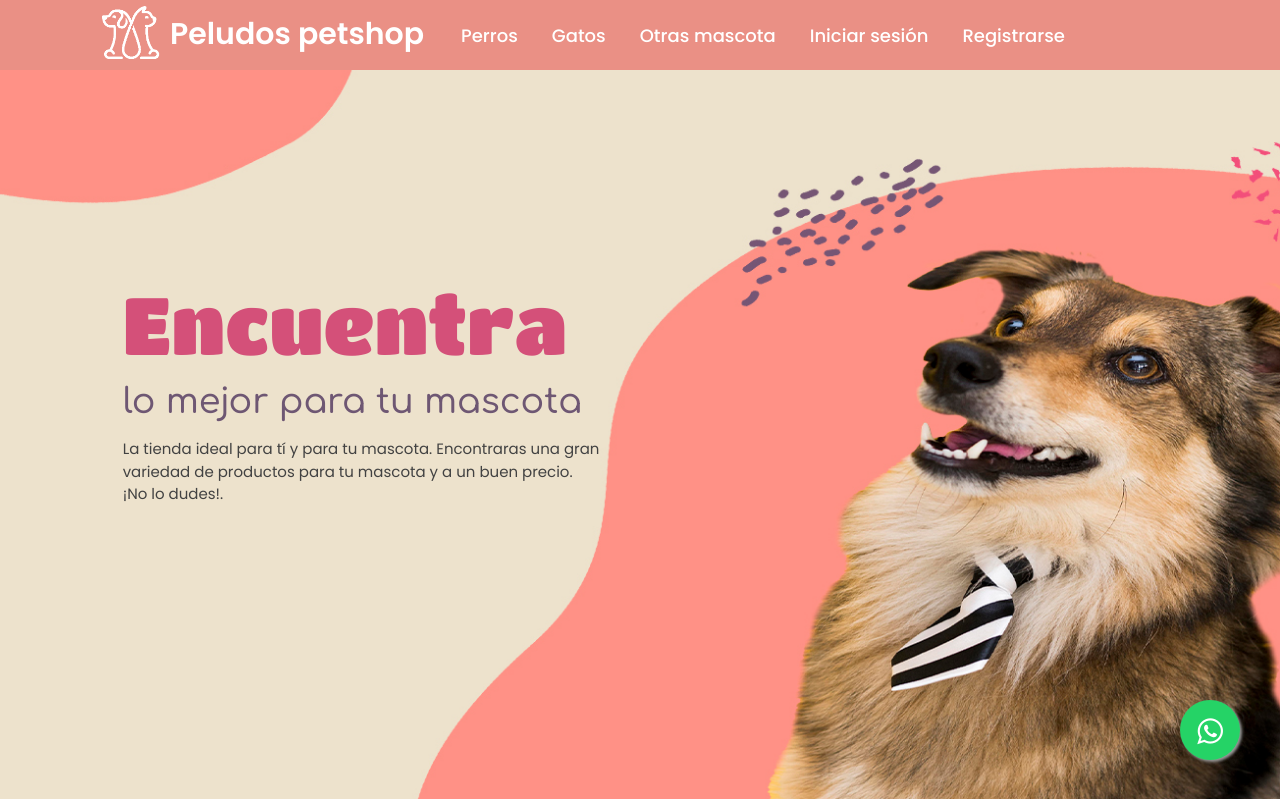
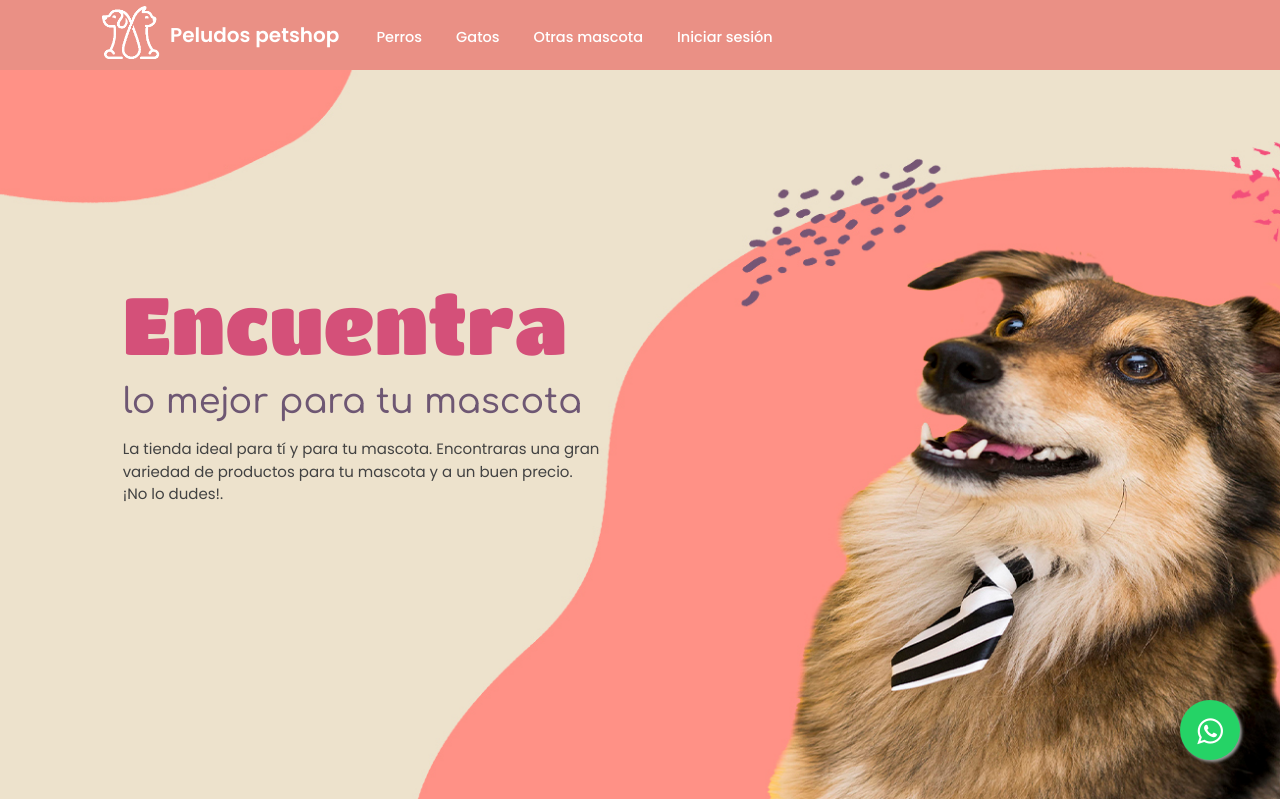
Before and after one commit to ji-munozf/project_peludos_petshop, a Django app: page / in a window 1280 px wide. Shown: the top 799 px of the page. Run offline with Django 4.2, Linux system fonts and the light colour scheme; data that the repository does not hold is empty; some libraries are stand-ins or nearby versions.

Commit message:
Cambios finales

```diff
--- a/peludos_petshop/models.py
+++ b/peludos_petshop/models.py
@@ -24,7 +24,7 @@ class Producto(models.Model):
     nomProducto = models.CharField(max_length=100, verbose_name="Nombre del producto")
     precio = models.IntegerField(verbose_name="Precio del producto", null=False, blank= False)
     stock = models.IntegerField(verbose_name="Stock del producto", null=False, blank= False)
-    descripcion = models.TextField(verbose_name="Descripción del producto", null=True, blank= False)
+    descripcion = models.TextField(verbose_name="Descripción del producto", null=False, blank= False)
     fotoProducto = models.ImageField(upload_to="producto", null=True)
     tipoMascota = models.ForeignKey(TipoMascota,on_delete= models.CASCADE)
     tipoProducto = models.ForeignKey(TipoProducto,on_delete= models.CASCADE)
--- a/peludos_petshop/static/css/lista_productos.css
+++ b/peludos_petshop/static/css/lista_productos.css
@@ -13,7 +13,7 @@ body {
 }
 
 .section-products .header h1 {
-  font-size: 60px;
+  font-size: 50px;
   color: #FE6240;
   font-weight: 500px;
 }
@@ -25,7 +25,7 @@ body {
 
 .card {
   box-shadow: 0 4px px 0 #444444;
-  max-width: 350px;
+  max-width: 300px;
   margin: 35px;
   text-align: center;
 }
--- a/peludos_petshop/static/css/navbar.css
+++ b/peludos_petshop/static/css/navbar.css
@@ -37,7 +37,7 @@ img {
 }
 .content .logo a{
   color: #fff;
-  font-size: 30px;
+  font-size: 20px;
   font-weight: 600;
   text-decoration: none;
 }
@@ -48,7 +48,7 @@ img {
 .content .links li a,
 .content .links li label{
   color: #fff;
-  font-size: 18px;
+  font-size: 14.5px;
   font-weight: 500;
   padding: 9px 17px;
   border-radius: 5px;
--- a/peludos_petshop/static/css/navbar_admin.css
+++ b/peludos_petshop/static/css/navbar_admin.css
@@ -44,7 +44,7 @@ img {
 }
 .content .logo a{
   color: #ea9085;
-  font-size: 30px;
+  font-size: 20px;
   font-weight: 600;
   text-decoration: none;
 }
@@ -55,7 +55,7 @@ img {
 .content .links li a,
 .content .links li label{
   color: #ea9085;
-  font-size: 18px;
+  font-size: 15px;
   font-weight: 500;
   padding: 9px 17px;
   border-radius: 5px;
--- a/peludos_petshop/templates/peludos_petshop/Vista_admin/home_admin.html
+++ b/peludos_petshop/templates/peludos_petshop/Vista_admin/home_admin.html
@@ -49,11 +49,11 @@
         </nav>
     </div>
 
-    <div class="container" style="padding-top: 350px; text-align: center; align-items: center;">
+    <div class="container" style="padding-top: 250px; text-align: center; align-items: center;">
         <div class="row">
             <div class="col-md-1"></div>
             <div class="col-md-10">
-                <h1 style="font-size: 70px; color: #fff; font-weight: 700;">¡Bienvenido administrador!</h1>
+                <h1 style="font-size: 60px; color: #fff; font-weight: 700;">¡Bienvenido administrador!</h1>
                 <h3 style="color: #fff; font-weight: 700;">Peludos petshop administrator</h3>
             </div>
             <div class="col-md-1"></div>
--- a/peludos_petshop/templates/peludos_petshop/menu_principal.html
+++ b/peludos_petshop/templates/peludos_petshop/menu_principal.html
@@ -120,9 +120,6 @@
                     <li>
                         <a href="{% url 'login' %}">Iniciar sesión</a>
                     </li>
-                    <li>
-                        <a href="{% url 'registro_usuario' %}">Registrarse</a>
-                    </li>
                     {% endif %}
                 </ul>
             </div>
@@ -148,11 +145,11 @@
         <div class="container">
             <div class="row">
                 {% for m in mascotas %}
-                <div class="card" style="border: none;">
+                <div class="card" style="border: none; max-width: 250px;">
                     {% if m.fotoMascota %}
                     <img src="{{ m.fotoMascota.url }}" width="100%" alt="No hay imagen de la mascota">
                     {% endif %}
-                    <h2 style="font-size: 25px; padding-top: 10px;">{{ m.nomTipoMascota | title }}</h2>
+                    <h2>{{ m.nomTipoMascota | title }}</h2>
                 </div>
                 {% endfor %}
             </div>
```
Also changed, not shown: peludos_petshop/migrations/0001_initial.py, peludos_petshop/migrations/0002_tipomascota_fotomascota.py (deleted).
